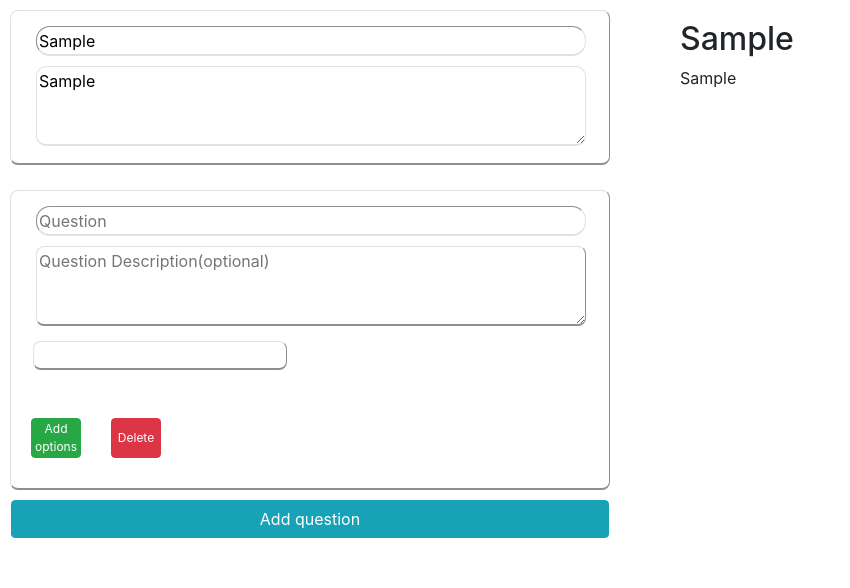
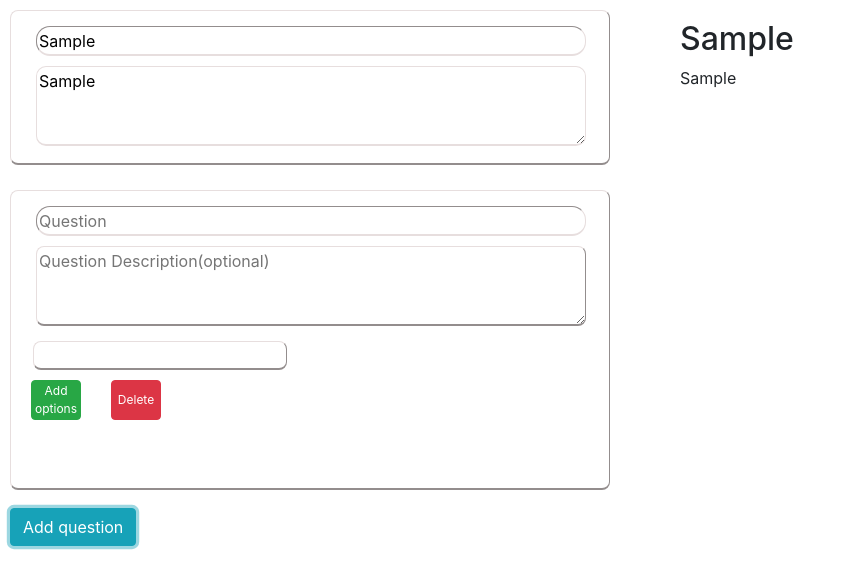
Before and after one commit to alaindave/google-forms-app, a React (Create React App) app: page / in a window 1280 px wide. Both pictures are taken after typing "Sample", "Sample" into the empty fields and a click on the button "Add question". Shown: the top 588 px of the page, without its empty margins (0-850 px from the left). Built offline with nearby package versions, Linux system fonts and the light colour scheme.

Commit message:
add button changed

```diff
--- a/src/App.js
+++ b/src/App.js
@@ -51,20 +51,18 @@ const App = props => {
   return (
     <div className="App">
       <Title />
-      {showButton && (
-        <button className=" btn btn-info add-question" onClick={addQuestion}>
-          Add question
-        </button>
-      )}
 
       <Questions
         questions={questionArray}
-        handleClick={addQuestion}
         changeHandler={handleChange}
         onDelete={handleDelete}
         getOptions={saveOptions}
         sendOptionDelete={optionDeleteHandler}
       />
+
+      <button className=" btn btn-info add-question" onClick={addQuestion}>
+        Add question
+      </button>
     </div>
   );
 };
--- a/src/components/Questions.jsx
+++ b/src/components/Questions.jsx
@@ -4,10 +4,6 @@ import { faTrash } from "@fortawesome/free-solid-svg-icons";
 
 const Questions = props => {
   const [optionValue, setOptionValue] = useState(" ");
-
-  const buttonClicked = () => {
-    props.handleClick();
-  };
 
   const addOptions = id => {
     //clear options input field
@@ -82,13 +78,6 @@ const Questions = props => {
           </div>
 
           <button
-            onClick={buttonClicked}
-            className=" btn btn-info add-question2"
-          >
-            Add question
-          </button>
-
-          <button
             onClick={() => props.onDelete(id)}
             className=" btn btn-danger delete-question"
           >
```
